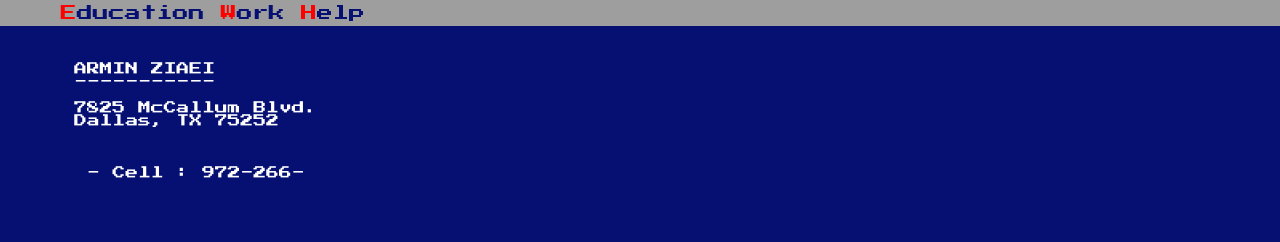
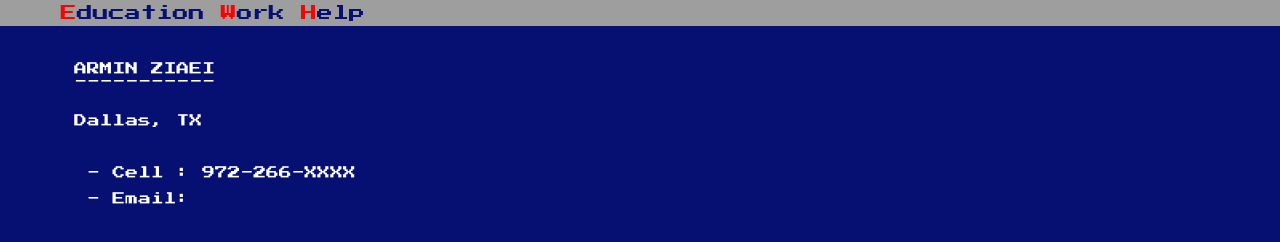
Before and after one commit to armixz/Resume, a plain HTML site: page index.html in a window 1280 px wide. Drawn offline with Linux system fonts and the light colour scheme.

Commit message:
Update index.html

```diff
--- a/index.html
+++ b/index.html
@@ -58,8 +58,8 @@
     <p> ARMIN ZIAEI</p>
     <p> -----------</p>
     <br />
-    <p> 7825 McCallum Blvd.</p>
-    <p> Dallas, TX 75252</p>
+    <p> </p>
+    <p> Dallas, TX</p>
     <br />
     <br />
 
```
